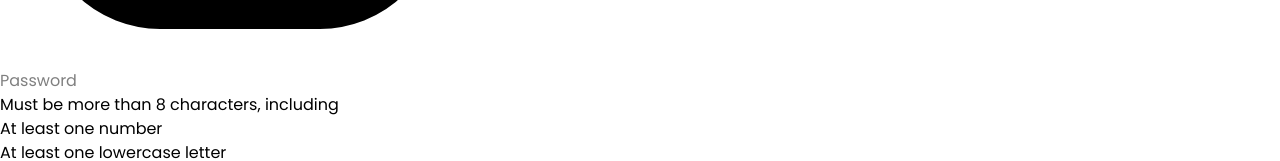
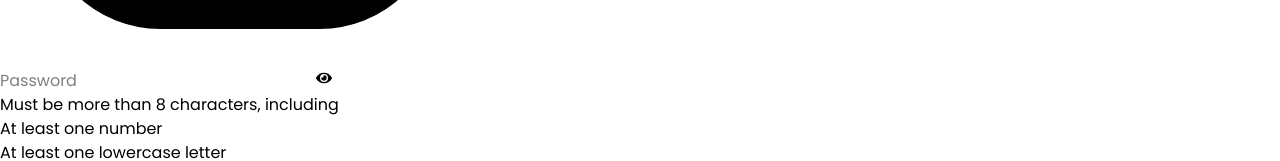
Before and after one commit to 30526/project-nexus, a React (Vite) app: page /login in a window 1280 px wide. Shown: the part 5424-5585 px from the top of the page. Built offline with nearby package versions, Linux system fonts and the light colour scheme; no server answers.

Commit message:
added show password functionalities

```diff
--- a/src/components/Profile/Profile.jsx
+++ b/src/components/Profile/Profile.jsx
@@ -1,4 +1,4 @@
-import React, { use } from "react";
+import React, { use, useState } from "react";
 import { FaEnvelope, FaUser, FaCalendarAlt, FaBook } from "react-icons/fa";
 import "animate.css";
 
@@ -7,6 +7,7 @@ import AuthContext from "../../provider/AuthContext";
 
 const Profile = () => {
   const { user } = use(AuthContext);
+
 
   if (!user) {
     return (
--- a/src/pages/Login/Login.jsx
+++ b/src/pages/Login/Login.jsx
@@ -1,12 +1,14 @@
-import React, { use } from "react";
+import React, { use, useState } from "react";
 import loginPage from "../../assets/5187967.jpg";
 import { Link, useLocation, useNavigate } from "react-router";
 import AuthContext from "../../provider/AuthContext";
 import toast from "react-hot-toast";
 import GoogleBtn from "../../components/GoogleBtn/GoogleBtn";
+import { FaEye } from "react-icons/fa";
 
 const Login = () => {
   const { signInUser } = use(AuthContext);
+  const [showPassword, setShowPassword] = useState(false);
   const location = useLocation();
   const navigate = useNavigate();
 
@@ -25,6 +27,11 @@ const Login = () => {
       .catch((error) => {
         toast.error(error.message);
       });
+  };
+
+  const handleShowPassword = (e) => {
+    e.preventDefault();
+    setShowPassword(!showPassword);
   };
 
   return (
@@ -82,6 +89,7 @@ const Login = () => {
 
                 {/* password  */}
                 <p className="label">Password</p>
+                <div className="relative">
                   <label className="input validator">
                     <svg
                       className="h-[1em] opacity-50"
@@ -106,14 +114,21 @@ const Login = () => {
                     </svg>
                     <input
                       name="password"
-                    type="password"
+                      type={showPassword ? "text" : "password"}
                       required
                       placeholder="Password"
                       minLength="8"
                       pattern="(?=.*\d)(?=.*[a-z])(?=.*[A-Z]).{8,}"
                       title="Must be more than 8 characters, including number, lowercase letter, uppercase letter"
                     />
+                    <button
+                      onClick={handleShowPassword}
+                      className="absolute top-3 right-4"
+                    >
+                      <FaEye />
+                    </button>
                   </label>
+                </div>
                 <p className="validator-hint hidden">
                   Must be more than 8 characters, including
                   <br />
--- a/src/pages/Register/Register.jsx
+++ b/src/pages/Register/Register.jsx
@@ -1,12 +1,14 @@
-import React, { use } from "react";
+import React, { use, useState } from "react";
 import { Link, useNavigate } from "react-router";
 import regPic from "../../assets/register.png";
 import AuthContext from "../../provider/AuthContext";
 import toast from "react-hot-toast";
 import GoogleBtn from "../../components/GoogleBtn/GoogleBtn";
+import { FaEye } from "react-icons/fa";
 
 const Register = () => {
   const { createUser, updateUser, setUser } = use(AuthContext);
+  const [showPassword, setShowPassword] = useState(false);
   const navigate = useNavigate();
 
   const handleRegister = (event) => {
@@ -27,6 +29,11 @@ const Register = () => {
         navigate("/");
       })
       .catch((error) => toast.error(error.message));
+  };
+
+  const handleShowPassword = (e) => {
+    e.preventDefault();
+    setShowPassword(!showPassword);
   };
 
   return (
@@ -149,6 +156,7 @@ const Register = () => {
 
                 {/* password */}
                 <p className="label">Password</p>
+                <div className="relative">
                   <label className="input validator">
                     <svg
                       className="h-[1em] opacity-50"
@@ -173,14 +181,21 @@ const Register = () => {
                     </svg>
                     <input
                       name="password"
-                    type="password"
+                      type={showPassword ? "text" : "password"}
                       required
                       placeholder="Password"
                       minLength="8"
                       pattern="(?=.*\d)(?=.*[a-z])(?=.*[A-Z]).{8,}"
                       title="Must be more than 8 characters, including number, lowercase letter, uppercase letter"
                     />
+                    <button
+                      onClick={handleShowPassword}
+                      className="absolute top-3 right-4"
+                    >
+                      <FaEye />
+                    </button>
                   </label>
+                </div>
                 <p className="validator-hint hidden">
                   Must be more than 8 characters, including
                   <br />
```
Lines whose indentation alone changed are shown as unchanged.
